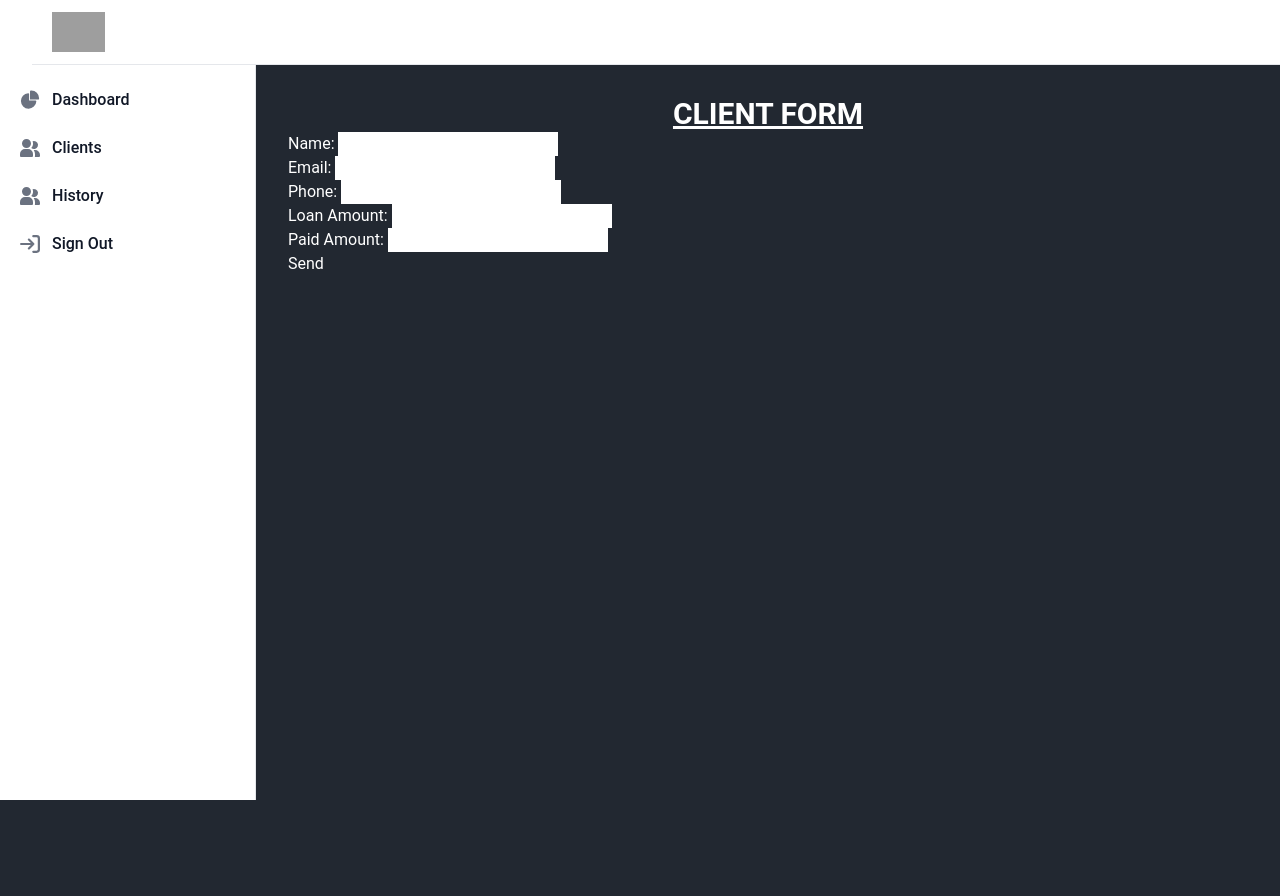
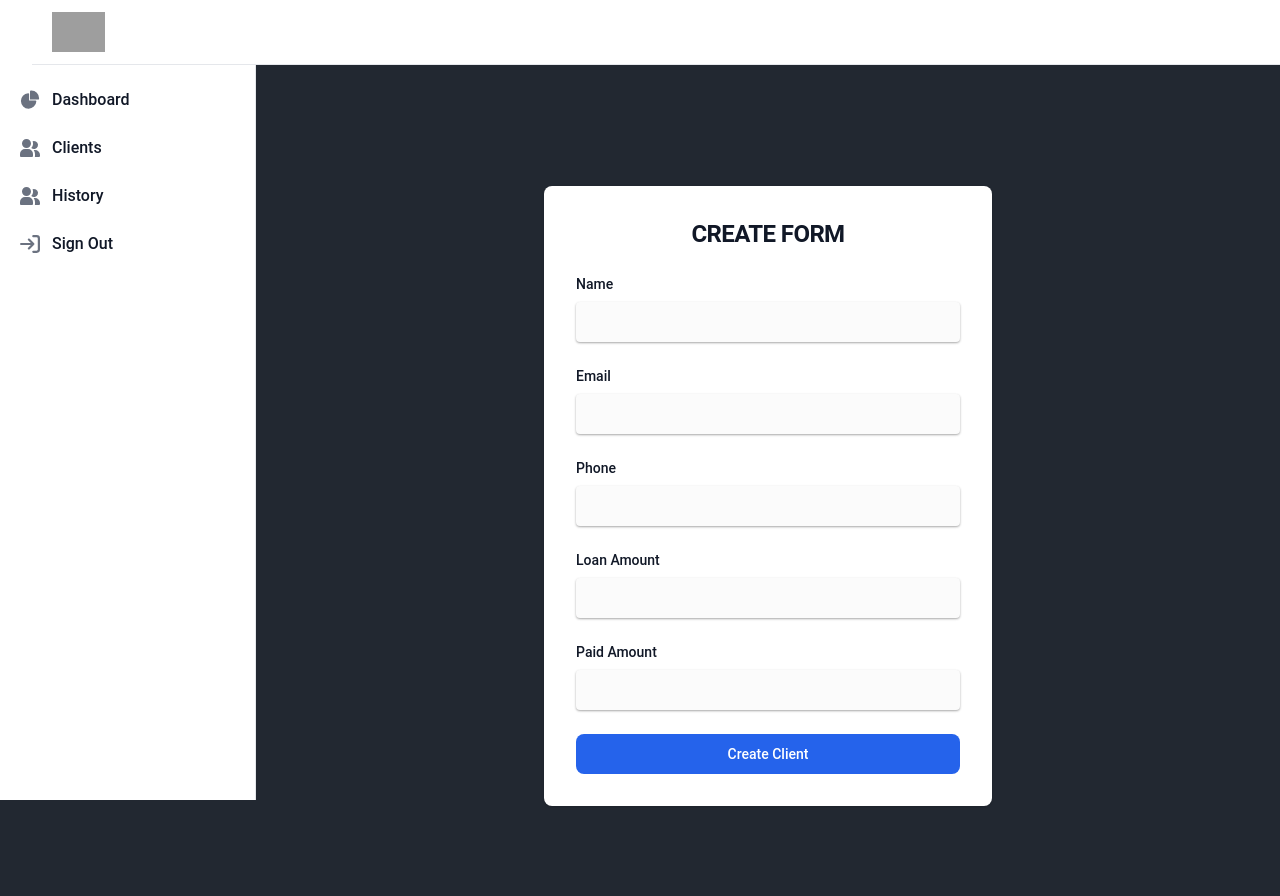
Before and after one commit to Shorno/djangoLenden, a Django app: page /create in a window 1280 px wide. Before the commit the page ends 800 px from the top, so only its background shows below. Run offline with Django 5.2, Linux system fonts and the light colour scheme; some libraries are stand-ins or nearby versions; grey boxes are pictures that could not be loaded.

Commit message:
client form design added

```diff
--- a/lenden/templates/client_form.html
+++ b/lenden/templates/client_form.html
@@ -1,20 +1,36 @@
 {% extends "base.html" %}
 
-{% block title %}Client Form{% endblock %}
+{% block title %}New Client{% endblock %}
 
 {% block content %}
-    <h1 class="text-3xl font-bold underline text-clifford">
-        Client Form
-    </h1>
+
     <form action="{% url 'create' %}" method="post">
         {% csrf_token %}
-        {% for field in form %}
-        <div class="form-control {% if field.errors %} errors {% endif %}">
-            {{ field.label_tag }}
-            {{ field }}
-            {{ field.errors }}
-        </div>
-    {% endfor %}
-    <button type="submit">Send</button>
+        <section class="">
+            <div class="flex flex-col items-center justify-center px-6 py-8 mx-auto md:h-screen lg:py-0">
+                <div class="w-full bg-white rounded-lg shadow dark:border md:mt-0 sm:max-w-md xl:p-0 dark:bg-gray-800 dark:border-gray-700">
+                    <div class="p-6 space-y-4 md:space-y-6 sm:p-8">
+                        <h1 class="text-xl font-bold leading-tight tracking-tight text-gray-900 md:text-2xl dark:text-white">
+                            Create Form
+                        </h1>
+                        <form class="space-y-4 md:space-y-6" action="#">
+                            {% for field in form %}
+                                <div>
+                                    <label for="{{ field.id_for_label }}" class="block mb-2 text-sm font-medium text-gray-900 dark:text-white">{{ field.label }}</label>
+                                    <div>
+                                        {{ field }}
+                                    </div>
+                                </div>
+                            {% endfor %}
+                            <button type="submit"
+                                    class="w-full text-white bg-blue-600 hover:bg-primary-700 font-bold focus:ring-4 focus:outline-none focus:ring-primary-300 font-medium rounded-lg text-sm px-5 py-2.5 text-center dark:bg-primary-600 dark:hover:bg-primary-700 dark:focus:ring-primary-800">
+                                Create Client
+                            </button>
+
+                        </form>
+                    </div>
+                </div>
+            </div>
+        </section>
     </form>
 {% endblock %}
--- a/lenden/views.py
+++ b/lenden/views.py
@@ -45,8 +45,8 @@ class ClientListView(ListView):
     model = Client
     template_name = "clients_list.html"
     context_object_name = "clients"
-    ordering = ["name"]
-    paginate_by = 2
+    ordering = ["-created"]
+    paginate_by = 5
 
 
 class ClientDetailView(DetailView):
--- a/static/app.css
+++ b/static/app.css
@@ -1,4 +1,4 @@
-.main-content{
+.main-content {
     margin-top: 4rem;
     margin-left: 16rem;
     /*background-color: #881414;*/
@@ -51,6 +51,7 @@ thead {
     color: #c1c1c1;
     margin-bottom: 5rem;
 }
+
 thead th {
     padding: 1rem;
 }
@@ -59,12 +60,13 @@ th:first-child {
     border-bottom-left-radius: 0.5rem;
     border-top-left-radius: 0.5rem;
 }
-tbody tr td{
+
+tbody tr td {
     padding: 1rem;
 }
 
 th:last-child {
-   border-bottom-right-radius: 0.5rem;
+    border-bottom-right-radius: 0.5rem;
     border-top-right-radius: 0.5rem;
 }
 
@@ -82,3 +84,25 @@ th:last-child {
         margin: auto;
     }
 }
+
+
+#id_loan_amount, #id_phone, #id_name, #id_email, #id_paid_amount {
+
+    width: 100%;
+    color: rgb(36, 35, 42);
+    font-size: 16px;
+    line-height: 20px;
+    min-height: 28px;
+    border-radius: 4px;
+    padding: 8px 16px;
+    border: 2px solid transparent;
+    box-shadow: rgb(0 0 0 / 12%) 0 1px 3px, rgb(0 0 0 / 24%) 0 1px 2px;
+    background: rgb(251, 251, 251);
+    transition: all 0.1s ease 0s;
+
+
+    :focus {
+        border: 2px solid rgb(124, 138, 255);
+    }
+
+}
```
Also changed, not shown: db.sqlite3.
